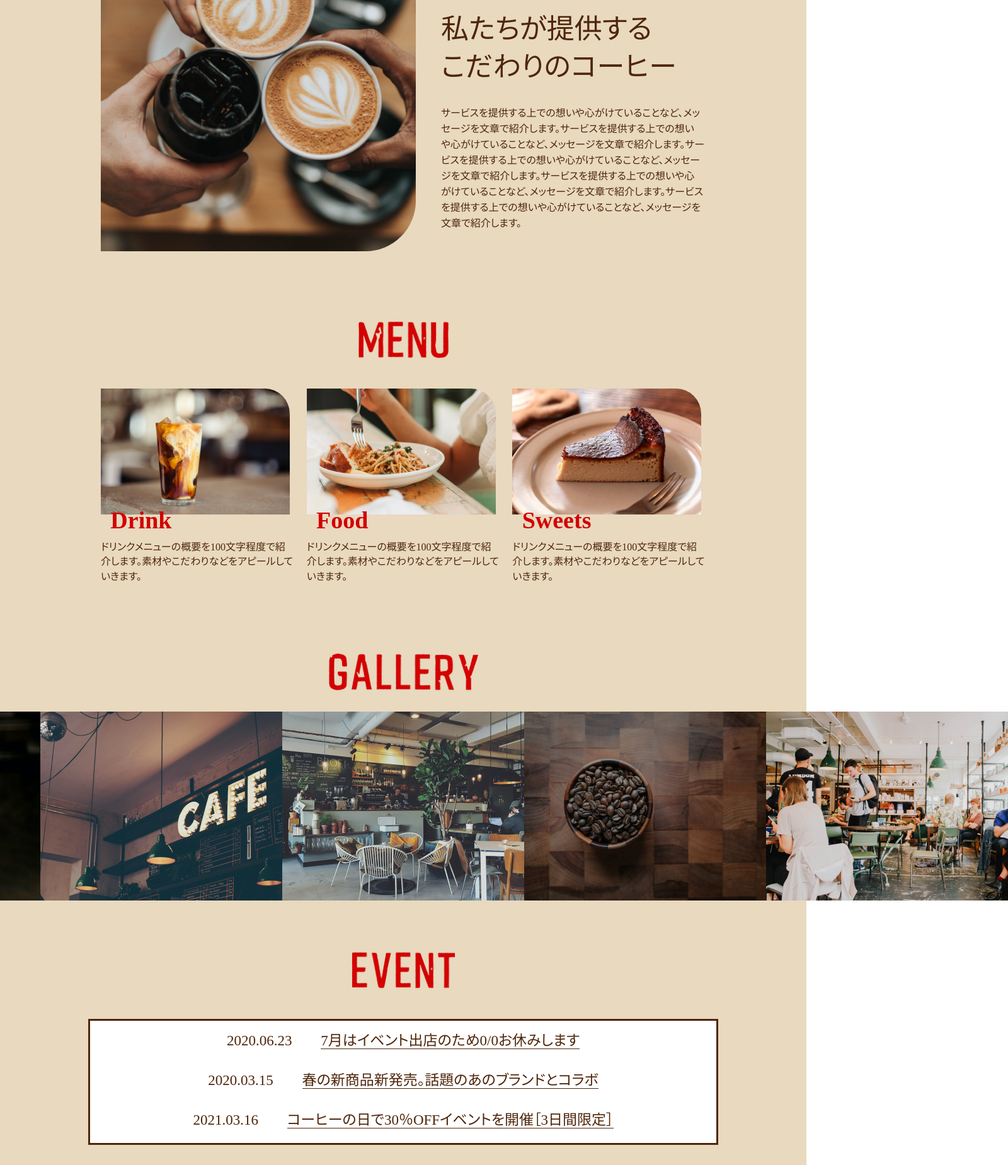
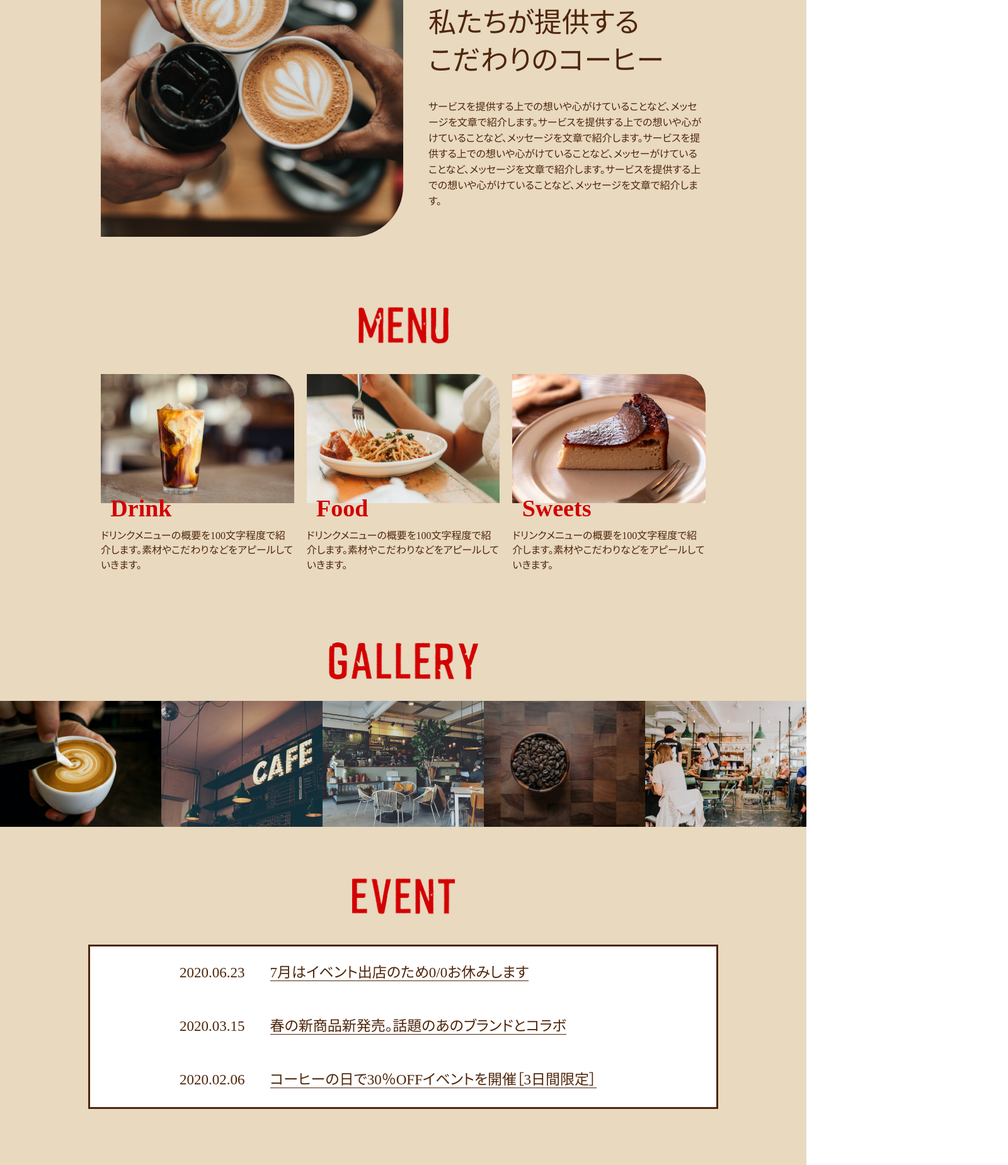
Before and after one commit to yuiri-y/yuiri_dezasuta, a plain HTML site: page design_cafe/index.html in a window 1280 px wide. Shown: the part 1200-3050 px from the top of the page at 63% size, 1600 px wide, since content can reach past the window. Drawn offline with Linux system fonts and the light colour scheme.

Commit message:
work04_yasuda_designcafe_02

```diff
--- a/design_cafe/css/style.css
+++ b/design_cafe/css/style.css
@@ -92,21 +92,26 @@
 
 /* aboutusロゴ */
 .logo_aboutus {
-    width: 272px;
+    width: 54%;
     padding: 50px 0 50px 0;
 }
 
-/* 乾杯コーヒー写真 */
+/* コンセプト部分の乾杯コーヒー写真グループ */
+.concept_1 {
+    width: 50%;
+}
+
+/* width、heightはパーセンテージで親要素に対して設定！ （画像そのものに対して数値固定すると画面幅が変わってもそのサイズを維持して横スクロールが起きる）*/
 .main_pic {
-    width: 500px;
-    height: 560px;
-    align-items: flex-start;
-    object-fit: cover;
+    /* width: 500px;
+    height: 560px; */
+    /* object-fit: cover; */
     border-radius: 0 0 80px 0;
 }
 
-/* コンセプトテキストグループ */
+/* コンセプト部分　テキストグループ */
 .concept_2 {
+    width: 50%;
     padding-left: 40px;
 }
 
@@ -144,14 +149,18 @@
     padding-top: 40px;
 }
 
-/* menu写真の設定 pt=picture＆title*/
+/* menu写真の設定 pt=picture＆titleグループ*/
 .menu_pt {
     position: relative;
 }
 
+.menu_list {
+    width: 30%;
+}
+
 .menu_pic {
-    width: 300px;
-    height: 200px;
+    /* width: 300px;
+    height: 200px; */
     border-radius: 0 40px 0 0;
 }
 
@@ -170,7 +179,7 @@
 
 /* ギャラリー */
 .gallery {
-    padding-top: 100px;
+    padding: 100px 0px 0px;
     width: 100%;
 }
 
@@ -190,15 +199,21 @@
     justify-content: center;
 }
 
-/* 写真のサイズ */
-.gallery_pic {
+/* 写真のサイズ  ※Wをピクセルで設定しない。
+・全体100%に対して5枚の画像＝1枚あたり20%占めている
+・Wを決めたらハイトの設定はいらない、無理な改行で反映される。*/
+.g_list {
+    width: 20%;
+}
+
+/* .gallery_pic {
     width: 384px;
     height: 300px;
-}
+} */
 
-/* イベントロゴ */
+/* イベントセクション部分（section範囲内でpaddingとっていたのはmenu-までなので、event部分も同様にする） */
 .event {
-    padding-top: 70px;
+    padding: 70px 10px 0px;
 }
 
 /* ロゴ親要素に中央揃え */
@@ -215,21 +230,21 @@
 /* イベント項目 */
 /* 枠要素の設定 */
 .event_box {
-    display: table;
-    width: 1000px;
-    height: 200px;
+    max-width: 1000px;
+    /* height: 200px; */
     margin: 0 auto;
     background-color: #fff;
     border: solid 3px;
 }
 
 /* 親要素に横並び指定 */
-/* 上下中央ぞろえがうまく実装できません。 とりあえずパディングを仮置きしていますが、つまづいています */
 .event_inner {
     display: flex;
-    justify-content: center;
     font-size: 23px;
-    padding: 20px 0px 20px 0px;
+    padding: 20px 10px;
+    max-width: 730px;
+    margin: 0 auto;
+    line-height: 1.95;
 }
 
 .event_title {
@@ -249,8 +264,9 @@
 
 .map {
     width: 100%;
-    height: 471px;
+    /* height: 471px; */
     filter: grayscale(100%) invert(92%) contrast(83%);
+    vertical-align: bottom;
 }
 
 /* フッター設定 余白、中央ぞろえ、枠のサイズ*/
@@ -266,6 +282,7 @@ footer {
 .footer-logo {
     width: 226px;
 }
+
 /* ロゴ部分とテキスト横並び */
 .footer_top {
     display: flex;
--- a/design_cafe/index.html
+++ b/design_cafe/index.html
@@ -65,7 +65,7 @@
 
             <!-- メイン画像 -->
             <div class="concept_1">
-              <img class="main_pic" src="images/about_us@2x-100.jpg" alt="コーヒーで乾杯している様子">
+              <img class="main_pic" src="images/pc_about-100.jpg" alt="コーヒーで乾杯している様子">
             </div>
 
             <!-- テキスト情報 -->
@@ -76,14 +76,8 @@
 
               <p class="concept_title">私たちが提供する<br>こだわりのコーヒー</p>
 
-              <p class="concept_text">サービスを提供する上での想いや心がけていることなど、メッ
-                <br>セージを文章で紹介します。サービスを提供する上での想い
-                <br>や心がけていることなど、メッセージを文章で紹介します。サー
-                <br>ビスを提供する上での想いや心がけていることなど、メッセー
-                <br>ジを文章で紹介します。サービスを提供する上での想いや心
-                <br>がけていることなど、メッセージを文章で紹介します。サービス
-                <br>を提供する上での想いや心がけていることなど、メッセージを
-                <br>文章で紹介します。
+              <p class="concept_text">
+                サービスを提供する上での想いや心がけていることなど、メッセージを文章で紹介します。サービスを提供する上での想いや心がけていることなど、メッセージを文章で紹介します。サービスを提供する上での想いや心がけていることなど、メッセーがけていることなど、メッセージを文章で紹介します。サービスを提供する上での想いや心がけていることなど、メッセージを文章で紹介します。
               </p>
             </div>
 
@@ -172,62 +166,34 @@
 
       <!-- ブロック要素 -->
       <div class="event_box">
-
-        <!-- 要素内のイベントリスト
-        <dl class="event_list">
-
-          <div class="event_inner">
-            <dt class="event_time">2020.06.23</dt>
-            <dd class="event_title"><a href="##">7月はイベント出店のため0/0お休みします</a></dd>
-          </div>
-
-          <div class="event_inner">
-            <dt class="event_time">2020.03.15</dt>
-            <dd class="event_title"><a href="##">春の新商品新発売。話題のあのブランドとコラボ</a></dd>
-          </div>
-
-          <div class="event_inner">
-            <dt class="event_time">2020.02.06</dt>
-            <dd class="event_title"><a href="##">コーヒーの日で30％OFFイベントを開催［3日間限定］</a></dd>
-          </div>
-        </dl>
-      </div> -->
-
         <!-- リストVer -->
         <div class="event_list">
 
           <ul>
-
-            <div class="event_inner">
-              <li>
+            <li class="event_inner">
               <time datetime="2020-06-23">2020.06.23</time>
               <a href="##">
                 <span class="event_title">7月はイベント出店のため0/0お休みします</span>
               </a>
             </li>
-            </div>
 
-            <div class="event_inner">
-              <li>
+
+            <li class="event_inner">
               <time datetime="2020-03-15">2020.03.15</time>
               <a href="##">
                 <span class="event_title">春の新商品新発売。話題のあのブランドとコラボ</span>
               </a>
             </li>
-            </div>
 
-            <div class="event_inner">
-              <li>
-                <time datetime="2020-02-06">2021.03.16</time>
+            <li class="event_inner">
+              <time datetime="2020-02-06">2020.02.06</time>
               <a href="##">
                 <span class="event_title">コーヒーの日で30％OFFイベントを開催［3日間限定］</span>
               </a>
             </li>
+          </ul>
         </div>
-
       </div>
-        </ul>
-
     </section>
 
     <!-- 地図の設定 -->
@@ -244,6 +210,7 @@
         referrerpolicy="no-referrer-when-downgrade"></iframe>
 
     </section>
+
     <!-- フッターの設定 -->
     <section class="footer">
       <footer>
@@ -273,6 +240,7 @@
     </section>
   </div>
 
+
   <!-- もどるボタンの設定 -->
   <p class="totop">
     <a href="#header">
```
Lines whose indentation alone changed are shown as unchanged.
